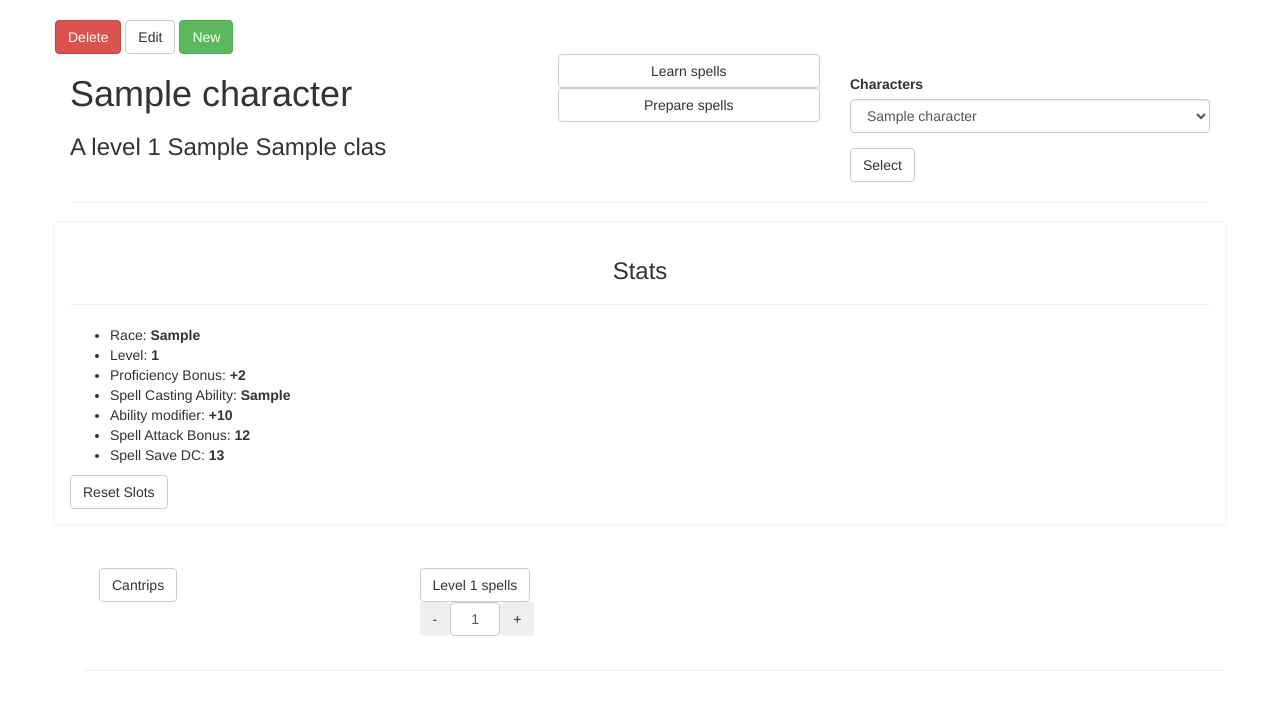
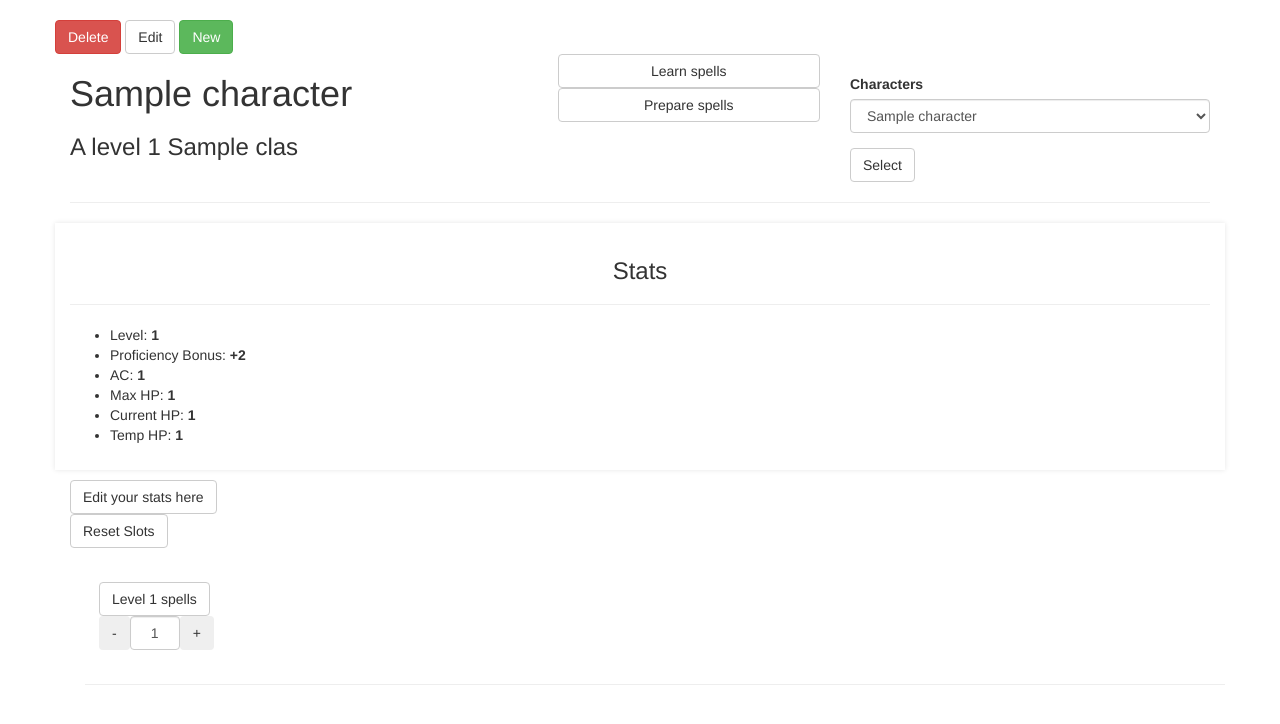
Before and after one commit to lindenhutchinson/spell-caster, a Flask app: page /char in a window 1280 px wide. Shown: the part 50-774 px from the top of the page. Run offline with Flask 2, Linux system fonts and the light colour scheme; a user stored in the database is signed in; tables that the repository leaves empty hold one stand-in row (values such as "Sample post"); some libraries are stand-ins or nearby versions.

Commit message:
Added stats+actions. Created stats macro

```diff
--- a/app/controllers/character.py
+++ b/app/controllers/character.py
@@ -10,14 +10,18 @@ from app.models._class import _Class
 from app.models.spell import Spell
 from app.models.slots import Slots
 from app.models.spellbook import Spellbook
+from app.models.stats import Stats
 from app.db.db import db
 
 from app.forms import CharacterForm
 from app.forms import PickCharacterForm
 from app.forms import ResetSlotsForm
+from app.forms import StatsForm
 from app.utils.character_helpers import *
 from app.utils.model_helpers import *
 from app.utils.special_helpers import reset_slots, get_slots, get_prof_bonus
+
+# needs updating
 
 
 def change_slot_val():
@@ -64,7 +68,6 @@ def view_char():
         reset_slots(char)
         return redirect(url_for('view_char'))
 
-
     # get all spellbooks owned by the character
     spellbooks = get_all_char_child(Spellbook, 'id')
     prep_spells = []
@@ -81,13 +84,11 @@ def view_char():
     lvls = {0: [], 1: [], 2: [], 3: [], 4: [],
             5: [], 6: [], 7: [], 8: [], 9: []}
 
-
     spaces = get_slots(char.level)
     for s in prep_spells:
         if spaces[s.level-1] == 0 and s.level != 0:
             continue
         lvls[s.level].append(s)
-
 
     # get the character's spell slots
     slots = get_char_child_default(Slots)
@@ -96,11 +97,85 @@ def view_char():
              slots.lvl_5, slots.lvl_6, slots.lvl_7, slots.lvl_8, slots.lvl_9]
 
     char.prof_bonus = get_prof_bonus(char.level)
-    char.spell_save = 8 + char.ability_score + char.prof_bonus
-    char.spell_attack = char.ability_score + char.prof_bonus
+
+    stats = get_char_child_default(Stats)
+
+    return render_template('char.html', stats=stats, lvls=lvls, slots=slots, char=char, resetSlotsForm=form2, form=form1, title=char.name)
 
 
-    return render_template('char.html', lvls=lvls, slots=slots, char=char, resetSlotsForm=form2, form=form1, title=char.name)
+def edit_stats():
+    if not current_user.is_authenticated:
+        flash("Please login first!")
+        return redirect(url_for('login'))
+
+    if not user_has_characters():
+        flash("Please create a character first!")
+        return redirect(url_for('create_char'))
+
+    if not session['char_id']:
+        flash("Please select a character first!")
+        return redirect(url_for('view_char'))
+
+    char = get_model(Character, session['char_id'])
+    stats = get_char_child_default(Stats)
+    if request.method == 'GET':
+        form = StatsForm(formdata=MultiDict({
+            'wis_': stats.wis_,
+            'str_': stats.str_,
+            'int_': stats.int_,
+            'dex_': stats.dex_,
+            'con_': stats.con_,
+            'chr_': stats.chr_,
+            'ac': stats.ac,
+            'max_hp': stats.max_hp,
+            'spell_save': stats.spell_save if stats.spell_save else 0,
+            'spell_attack': stats.spell_attack if stats.spell_attack else 0,
+        }))
+    else:
+        form = StatsForm()
+
+    if form.validate_on_submit():
+        kw_update_form(stats, form, char_id=char.id)
+        # f_stats = form.stats.data
+        # f_stats.pop('csrf_token')
+        # stat = kw_get_model(Stats, char_id=char.id)
+        # kw_update_model(stat, f_stats, char_id=char.id)
+        return redirect(url_for('view_char'))
+
+    return render_template('form.html', form=form, title="Edit Stats")
+
+
+def create_stats():
+    if not current_user.is_authenticated:
+        flash("Please login first!")
+        return redirect(url_for('login'))
+
+    if not user_has_characters():
+        flash("Please create a character first!")
+        return redirect(url_for('create_char'))
+
+    if not session['char_id']:
+        flash("Please select a character first!")
+        return redirect(url_for('view_char'))
+
+    char = get_model(Character, session['char_id'])
+    form = StatsForm()
+
+    if form.is_submitted():
+        insert_form(Stats, form, character=char)
+        flash("Added stats to character!")
+        return redirect(url_for('view_char'))
+
+    return render_template('form.html', form=form, title="Create Stats")
+        # stats = form.stats.data
+        # stats.pop('csrf_token')
+        # delattr(form, 'stats')
+        # if get_char_child_default(Stats):
+        #     stats = kw_get_model(Stats, char_id=char.id)
+        #     kw_update_model(stats, *stats.values(), char_id=char.id)
+        # else:
+        #     stats = Stats(char, *stats.values())
+        #     insert_model(stats)
 
 
 def create_char():
@@ -111,9 +186,10 @@ def create_char():
     form = CharacterForm()
 
     form.class_id.choices = get_select_choices(_Class, 'name')
+    # form.race_id.choices = get_select_choices(Race, 'name')
 
     if form.is_submitted():
-        char = insert_form(Character, form, current_user)
+        char = insert_form(Character, form, user=current_user)
 
         if get_model(_Class, char.class_id).name == 'Druid':
             for s in kw_get_models(Spell, is_druid=1):
@@ -150,15 +226,12 @@ def edit_char():
         return redirect(url_for('view_char'))
 
     char = get_current_char()
-
     if request.method == 'GET':
         form = CharacterForm(formdata=MultiDict({
             'name': char.name,
-            'race': char.race,
             'level': char.level,
-            'casting_ability': char.casting_ability,
-            'ability_score': char.ability_score,
-            'class_id': char.class_id
+            'class_id': char.class_id,
+            'is_npc': char.is_npc,
         }))
     else:
         form = CharacterForm()
@@ -170,7 +243,9 @@ def edit_char():
         slot_work = False
         if int(form.level.data) != int(char.level):
             slot_work = True
+
         update_form(char, form)
+
         if slot_work:
             kw_delete_model(Slots, char_id=char.id)
             insert_model(Slots(get_current_char()))
--- a/app/controllers/spellbook.py
+++ b/app/controllers/spellbook.py
@@ -27,7 +27,11 @@ def learn_spell():
         kw_delete_model(Spellbook, char_id=char_id, spell=spell)
         return "Deleted Spellbook"
     else:
-        sb = Spellbook(char_id, spell)
+        if spell.level == 0:
+            sb = Spellbook(char_id, spell, True)
+        else:
+            sb = Spellbook(char_id, spell)
+
         insert_model(sb)
         return "Added Spellbook"
 
--- a/app/forms.py
+++ b/app/forms.py
@@ -1,5 +1,5 @@
 from flask_wtf import FlaskForm
-from wtforms import widgets, SelectMultipleField, SelectField, StringField, TextField, TextAreaField, SubmitField, PasswordField, BooleanField, IntegerField
+from wtforms import widgets, FormField, SelectMultipleField, SelectField, StringField, TextField, TextAreaField, SubmitField, PasswordField, BooleanField, IntegerField
 from wtforms.validators import DataRequired, Length
 
 
@@ -19,17 +19,26 @@ class LoginForm(FlaskForm):
 
     submit = SubmitField('Submit')
 
+class StatsForm(FlaskForm):
+    str_ = IntegerField("Strength")
+    con_ = IntegerField("Constitution")
+    dex_ = IntegerField("Dexterity")
+    wis_ = IntegerField("Wisdom")
+    int_ = IntegerField("Intelligence")
+    chr_ = IntegerField("Charisma")
+    ac = IntegerField("Armour Class")
+    max_hp = IntegerField("Hit Point Maximum")
+    spell_save = IntegerField("Spell Save DC")
+    spell_attack = IntegerField("Spell Attack Modifier")
+    submit = SubmitField('Save')
 
 class CharacterForm(FlaskForm):
     """Create character form."""
 
     name = StringField('Name', [DataRequired()])
-    race = StringField('Race', [DataRequired()])
     level = IntegerField('Level', [DataRequired()])
-    casting_ability = StringField('Spell Casting Ability', [DataRequired()])
-    ability_score = IntegerField('Ability Score', [DataRequired()])
-
     class_id = SelectField(u'Class')
+    is_npc = BooleanField('This is an NPC')
     submit = SubmitField('Save')
 
 
@@ -106,6 +115,7 @@ class UnprepareAllForm(FlaskForm):
 
 class ResetSlotsForm(FlaskForm):
     submit = SubmitField('Reset Slots')
+
 class RandomForm(FlaskForm):
     submit = SubmitField('Randomize!')
 
--- a/app/models/__init__.py
+++ b/app/models/__init__.py
@@ -1 +1 @@
-from . import user, character, spell, spellbook, _class, subclass, note, slots, deck, m_player
+from . import user, character, spell, spellbook, _class, note, slots, deck, m_player, action, stats
--- a/app/models/spellbook.py
+++ b/app/models/spellbook.py
@@ -8,10 +8,10 @@ class Spellbook(db.Model):
     prepared = db.Column(db.Boolean)
 
 
-    def __init__(self, char_id, spell):
+    def __init__(self, char_id, spell, is_prepared=False):
         self.char_id = char_id
         self.spell = spell
-        self.prepared = False
+        self.prepared = is_prepared
 
 
     def __repr__(self):
--- a/app/router.py
+++ b/app/router.py
@@ -33,6 +33,8 @@ def routes(app):
     app.add_url_rule('/char/delete', view_func=character.delete_char, methods=['GET'])
     app.add_url_rule('/char', view_func=character.view_char, methods=['GET','POST'])
     app.add_url_rule('/char/slot', view_func=character.change_slot_val, methods=['POST'])
+    app.add_url_rule('/char/stats/create', view_func=character.create_stats, methods=['GET', 'POST'])
+    app.add_url_rule('/char/stats/edit', view_func=character.edit_stats, methods=['GET', 'POST'])
 
     app.add_url_rule('/class/create', view_func=_class.create_class, methods=['GET','POST'])
     app.add_url_rule('/class', view_func=_class.view_class, methods=['GET','POST'])
--- a/app/templates/char.html
+++ b/app/templates/char.html
@@ -1,8 +1,8 @@
-{% extends "base.html" %} {% import 'bootstrap/wtf.html' as wtf %} {% block
-app_content %}
+{% extends "base.html" %}
+{% import 'bootstrap/wtf.html' as wtf %}
+{% from 'macros/stats.html' import stats_div %}
+{% block app_content %}
 <style>
-
-
   .stats {
     box-shadow: 0 0 5px 0 rgba(0, 0, 0, 0.1);
     padding: 15px;
@@ -34,32 +34,29 @@ app_content %}
   </div>
 </div>
 <hr>
+{% if stats %}
+{{ stats_div(char, stats) }}
+<div>
+  <a href="{{url_for('edit_stats')}}" class="btn btn-default">Edit your stats here</a>
+  {% else %}
+  <a href="{{url_for('create_stats')}}" class="btn btn-default">Create stats for your character here!</a>
+</div>
 
-<div class="row stats">
-  <!-- <div class="col-md-4 stats"> -->
-  <h3 style="text-align:center">Stats</h3>
-  <hr>
-  <ul>
-    <li>Race: <strong>{{ char.race }}</strong></li>
-    <li>Level: <strong>{{ char.level }}</strong></li>
-    <li>Proficiency Bonus: <strong>+{{ char.prof_bonus }}</strong></li>
-    <li>Spell Casting Ability: <strong>{{ char.casting_ability }}</strong></li>
-    <li>Ability modifier: <strong>+{{ char.ability_score }}</strong></li>
-    <li>Spell Attack Bonus: <strong>{{ char.prof_bonus + char.ability_score }}</strong></li>
-    <li>Spell Save DC: <strong>{{ char.level + char.prof_bonus + char.ability_score }}</strong></li>
-  </ul>
+{% endif %}
 <div>
   {{ wtf.quick_form(resetSlotsForm)}}
 </div>
 <!-- </div> -->
 
-</div>
+
+
+
 
 
 <div class="container" style="padding-bottom:2em">
   <div class="row">
     {% for lvl, spells in lvls.items() %}
-    {% if spells|length > 0 or lvl == 0 %}
+    {% if spells|length > 0 or (lvl == 0 and spells|length > 0) %}
     <div class="col-xs-3" style="margin:1em">
       <h3 id="btn-{{lvl}}" class="but btn btn-default" onclick="collapse_table('{{lvl}}')">
         {% if lvl == 0 %}Cantrips{% else %}Level {{lvl}}
@@ -83,6 +80,7 @@ app_content %}
   <table style="display:none" class="spell-table" id="spell-table-{{lvl}}">
     <thead>
       <tr>
+        <th></th>
         <th>Name</th>
         <th>Level</th>
         <th>Concentration</th>
@@ -95,6 +93,9 @@ app_content %}
     <tbody>
       {% for spell in spells %}
       <tr href="{{ url_for('view_spell', id=spell.id) }}">
+        <td>
+          <button class="btn btn-primary" type="button" onclick="decrementValue('lvl_{{lvl}}')">Cast!</button>
+        </td>
         <td><a href="{{url_for('view_spell', id=spell.id)}}" target="_blank">{{spell.name}}</a></td>
         <td>{{spell.level}}</td>
         <td>{{spell.concentration}}</td>
@@ -141,6 +142,16 @@ app_content %}
   function getCellValue(row, index) {
     return $(row).children("td").eq(index).text();
   }
+  function toggle_button(btn) {
+    console.log("toggling button");
+    if (btn.classList.contains("btn-primary")) {
+      btn.classList.remove("btn-primary");
+      btn.classList.add("btn-info");
+    } else {
+      btn.classList.remove("btn-info");
+      btn.classList.add("btn-primary");
+    }
+  }
 
   function collapse_table(id) {
     var table = document.getElementById('spell-table-' + id);
@@ -169,12 +180,14 @@ app_content %}
     changeSlot(id, value);
   }
   function decrementValue(id) {
+    if (id != 'lvl_0') {
       var value = parseInt(document.getElementById(id).value, 10);
       value = isNaN(value) ? 0 : value;
       if (value != 0) {
         value--;
         document.getElementById(id).value = value;
         changeSlot(id, value);
+      }
     }
   }
   function changeSlot(lvl, res) {
--- /dev/null
+++ b/app/templates/macros/stats.html
@@ -0,0 +1,15 @@
+{% macro stats_div(char, stats) %}
+
+<div class="row stats">
+  <h3 style="text-align:center">Stats</h3>
+  <hr>
+  <ul>
+    <li>Level: <strong>{{ char.level }}</strong></li>
+    <li>Proficiency Bonus: <strong>+{{ char.prof_bonus }}</strong></li>
+    <li>AC: <strong>{{ stats.ac }}</strong></li>
+    <li>Max HP: <strong>{{ stats.max_hp }}</strong></li>
+    <li>Current HP: <strong>{{ stats.hp }}</strong></li>
+    <li>Temp HP: <strong>{{ stats.temp_hp }}</strong></li>
+  </ul>
+</div>
+{% endmacro %}
```
Also changed, not shown: app/models/action.py (added, +17 -0 lines), app/models/character.py (+12 -12 lines), app/models/stats.py (added, +33 -0 lines), app/models/subclass.py (deleted, +0 -18 lines), app/utils/model_helpers.py (+20 -7 lines). Lines whose indentation alone changed are shown as unchanged.
